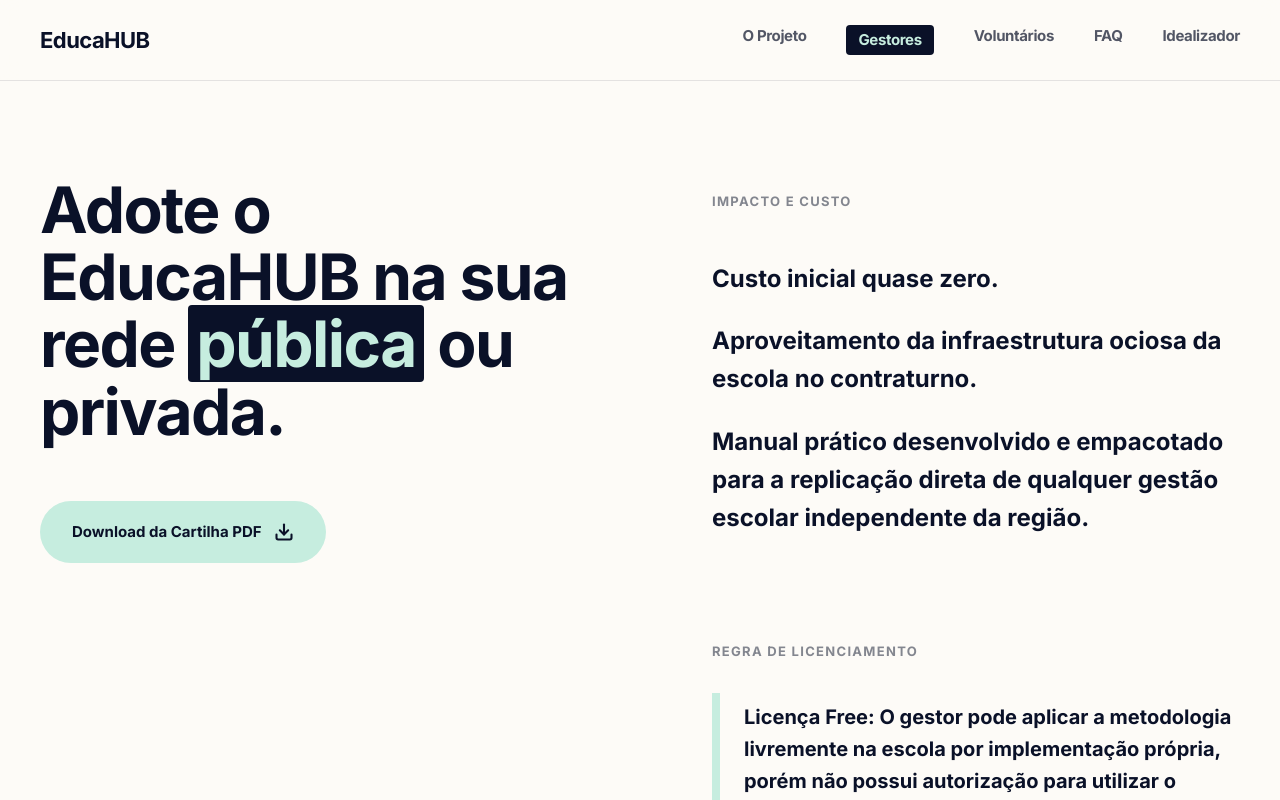
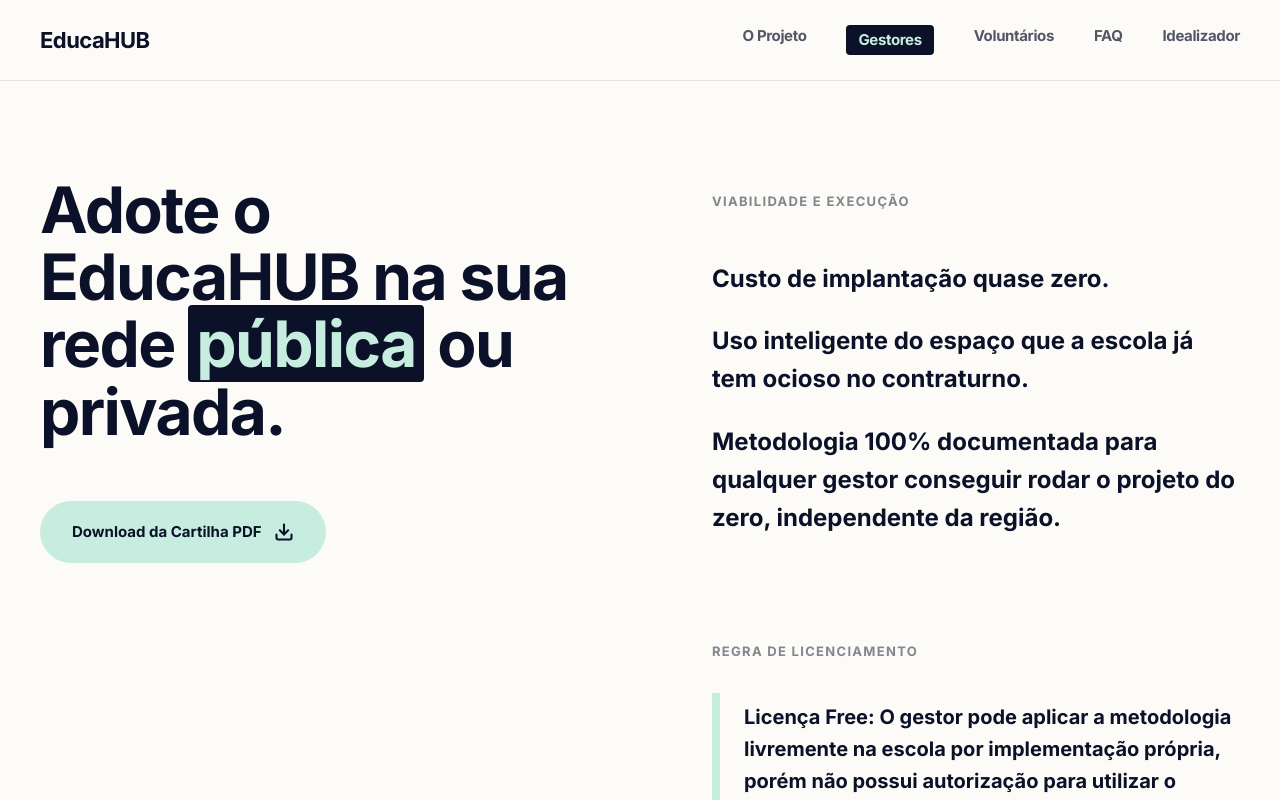
Before and after one commit to JoaoHBatistaLeal/LandingPage-DesafioLED2026-JoaoHBatistaLeal-EducaHUB, a React (Vite) app in the folder hub-micro-renda-mov-led/: page /gestores in a window 1280 px wide. Shown: the top 800 px of the page. Built offline with nearby package versions, Linux system fonts and the light colour scheme.

Commit message:
refactor(gestores): changes copy text

```diff
--- a/hub-micro-renda-mov-led/src/pages/Gestores.jsx
+++ b/hub-micro-renda-mov-led/src/pages/Gestores.jsx
@@ -26,12 +26,12 @@ export default function Gestores() {
 
           <div className="flex flex-col gap-8">
             <h2 className="text-[13px] font-extrabold text-[#0A1128]/50 uppercase tracking-widest pb-4">
-              Impacto e Custo
+              Viabilidade e Execução
             </h2>
             <div className="text-[20px] md:text-[24px] text-[#0A1128] font-extrabold leading-[1.6] space-y-6">
-              <p>Custo inicial quase zero.</p>
-              <p>Aproveitamento da infraestrutura ociosa da escola no contraturno.</p>
-              <p>Manual prático desenvolvido e empacotado para a replicação direta de qualquer gestão escolar independente da região.</p>
+              <p>Custo de implantação quase zero.</p>
+              <p>Uso inteligente do espaço que a escola já tem ocioso no contraturno.</p>
+              <p>Metodologia 100% documentada para qualquer gestor conseguir rodar o projeto do zero, independente da região.</p>
             </div>
           </div>
 
```
